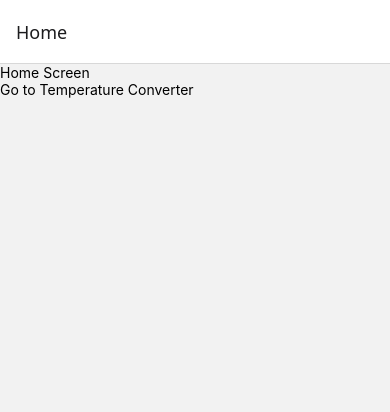
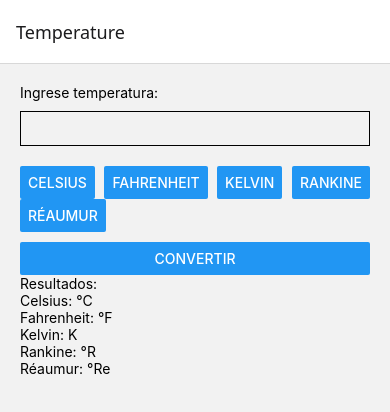
Before and after one commit to pauloalvarez21/TemperatureConverter, a React Native app: screen /Temperature in a window 390 px wide. Shown: the top 412 px of the page. Built offline with nearby package versions, Linux system fonts and the light colour scheme.

Commit message:
feat: temperature

```diff
--- a/src/navigator/StackNavigator.tsx
+++ b/src/navigator/StackNavigator.tsx
@@ -1,12 +1,14 @@
 import { createStackNavigator } from '@react-navigation/stack';
 import HomeScreen from '../screens/HomeScreen';
+import Temperature from '../screens/Temperature';
 
 const Stack = createStackNavigator();
 
  export const StackNavigator = () => {
   return (
-    <Stack.Navigator initialRouteName="Home">
+    <Stack.Navigator initialRouteName="Temperature">
       <Stack.Screen name="Home" component={HomeScreen} />
+      <Stack.Screen name="Temperature" component={Temperature} />
     </Stack.Navigator>
   );
 }
--- /dev/null
+++ b/src/screens/Temperature.tsx
@@ -0,0 +1,54 @@
+import React, { useState } from 'react';
+import { View, Text, TextInput, Button, StyleSheet } from 'react-native';
+import useTemperatureConverter from '../state/useTemperatureConverter';
+
+const Temperature = () => {
+  const [temperature, setTemperature] = useState('');
+  const [scale, setScale] = useState('C');
+  const { converted, convertTemperature } = useTemperatureConverter(temperature, scale);
+
+  return (
+    <View style={styles.container}>
+      <Text>Ingrese temperatura:</Text>
+      <TextInput
+        style={styles.input}
+        keyboardType='numeric'
+        value={temperature}
+        onChangeText={setTemperature}
+      />
+      <View style={styles.buttonContainer}>
+        <Button title='Celsius' onPress={() => setScale('C')} />
+        <Button title='Fahrenheit' onPress={() => setScale('F')} />
+        <Button title='Kelvin' onPress={() => setScale('K')} />
+        <Button title='Rankine' onPress={() => setScale('R')} />
+        <Button title='Réaumur' onPress={() => setScale('Re')} />
+      </View>
+      <Button title='Convertir' onPress={convertTemperature} />
+      <Text>Resultados:</Text>
+      <Text>Celsius: {converted.C}°C</Text>
+      <Text>Fahrenheit: {converted.F}°F</Text>
+      <Text>Kelvin: {converted.K}K</Text>
+      <Text>Rankine: {converted.R}°R</Text>
+      <Text>Réaumur: {converted.Re}°Re</Text>
+    </View>
+  );
+};
+
+const styles = StyleSheet.create({
+  container: {
+    padding: 20,
+  },
+  input: {
+    borderWidth: 1,
+    padding: 8,
+    marginVertical: 10,
+  },
+  buttonContainer: {
+    flexDirection: 'row',
+    justifyContent: 'space-between',
+    marginVertical: 10,
+    flexWrap: 'wrap',
+  }
+});
+
+export default Temperature;
--- /dev/null
+++ b/src/state/useTemperatureConverter.ts
@@ -0,0 +1,69 @@
+import { useState } from 'react';
+
+const useTemperatureConverter = (temperature: string, scale: string) => {
+  // Estado para almacenar las temperaturas convertidas en diferentes escalas
+  const [converted, setConverted] = useState({ C: '', F: '', K: '', R: '', Re: '' });
+
+  const convertTemperature = () => {
+    // Convertimos la entrada a número flotante
+    const temp = parseFloat(temperature);
+    if (isNaN(temp)) return; // Si no es un número, salimos de la función
+
+    let celsius, fahrenheit, kelvin, rankine, reaumur;
+
+    // Determinamos la conversión según la escala seleccionada
+    switch (scale) {
+      case 'C': // Convertimos desde Celsius
+        celsius = temp;
+        fahrenheit = (temp * 9/5) + 32;
+        kelvin = temp + 273.15;
+        rankine = (temp + 273.15) * 9/5;
+        reaumur = temp * 4/5;
+        break;
+      case 'F': // Convertimos desde Fahrenheit
+        celsius = (temp - 32) * 5/9;
+        fahrenheit = temp;
+        kelvin = celsius + 273.15;
+        rankine = temp + 459.67;
+        reaumur = celsius * 4/5;
+        break;
+      case 'K': // Convertimos desde Kelvin
+        celsius = temp - 273.15;
+        fahrenheit = (celsius * 9/5) + 32;
+        kelvin = temp;
+        rankine = temp * 9/5;
+        reaumur = celsius * 4/5;
+        break;
+      case 'R': // Convertimos desde Rankine
+        celsius = (temp - 491.67) * 5/9;
+        fahrenheit = temp - 459.67;
+        kelvin = temp * 5/9;
+        rankine = temp;
+        reaumur = celsius * 4/5;
+        break;
+      case 'Re': // Convertimos desde Réaumur
+        celsius = temp * 5/4;
+        fahrenheit = (celsius * 9/5) + 32;
+        kelvin = celsius + 273.15;
+        rankine = (celsius + 273.15) * 9/5;
+        reaumur = temp;
+        break;
+      default:
+        return;
+    }
+
+    // Almacenamos los resultados con 2 decimales de precisión
+    setConverted({
+      C: celsius.toFixed(2),
+      F: fahrenheit.toFixed(2),
+      K: kelvin.toFixed(2),
+      R: rankine.toFixed(2),
+      Re: reaumur.toFixed(2),
+    });
+  };
+
+  // Retornamos el estado y la función de conversión
+  return { converted, convertTemperature };
+};
+
+export default useTemperatureConverter;
```
